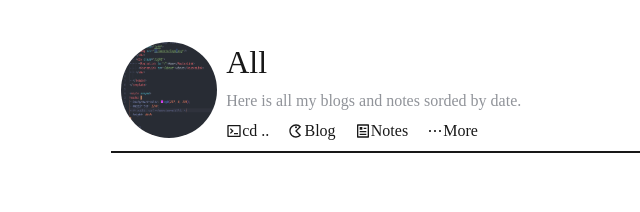
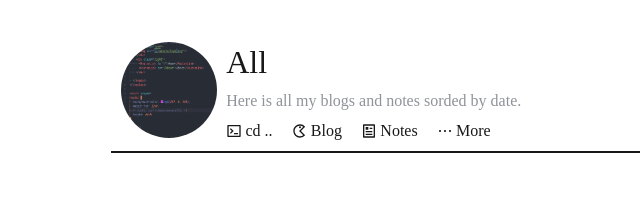
Before and after one commit to XuekaiShi/www-shixk, a Vue app: page /all in a window 1280 px wide. Shown: the top 212 px of the page, without its empty margins (201-841 px from the left). Built offline with nearby package versions, Linux system fonts and the light colour scheme.

Commit message:
feat: margin between span

```diff
--- a/src/components/list/ListItem.vue
+++ b/src/components/list/ListItem.vue
@@ -17,6 +17,10 @@
   /* background-color: red */
 }
 
+span{
+  margin-left: 0.2em;
+}
+
 i {
   color: var(--color-text);
   display: flex;
```
